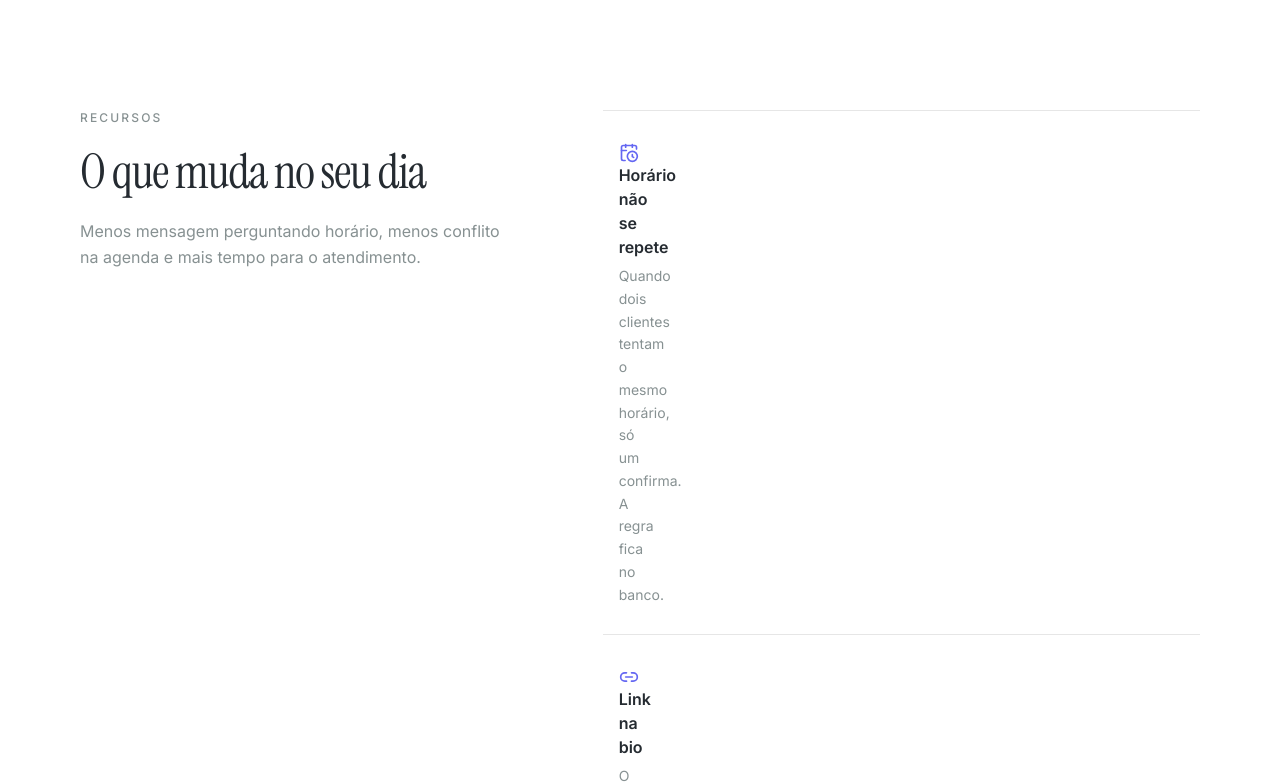
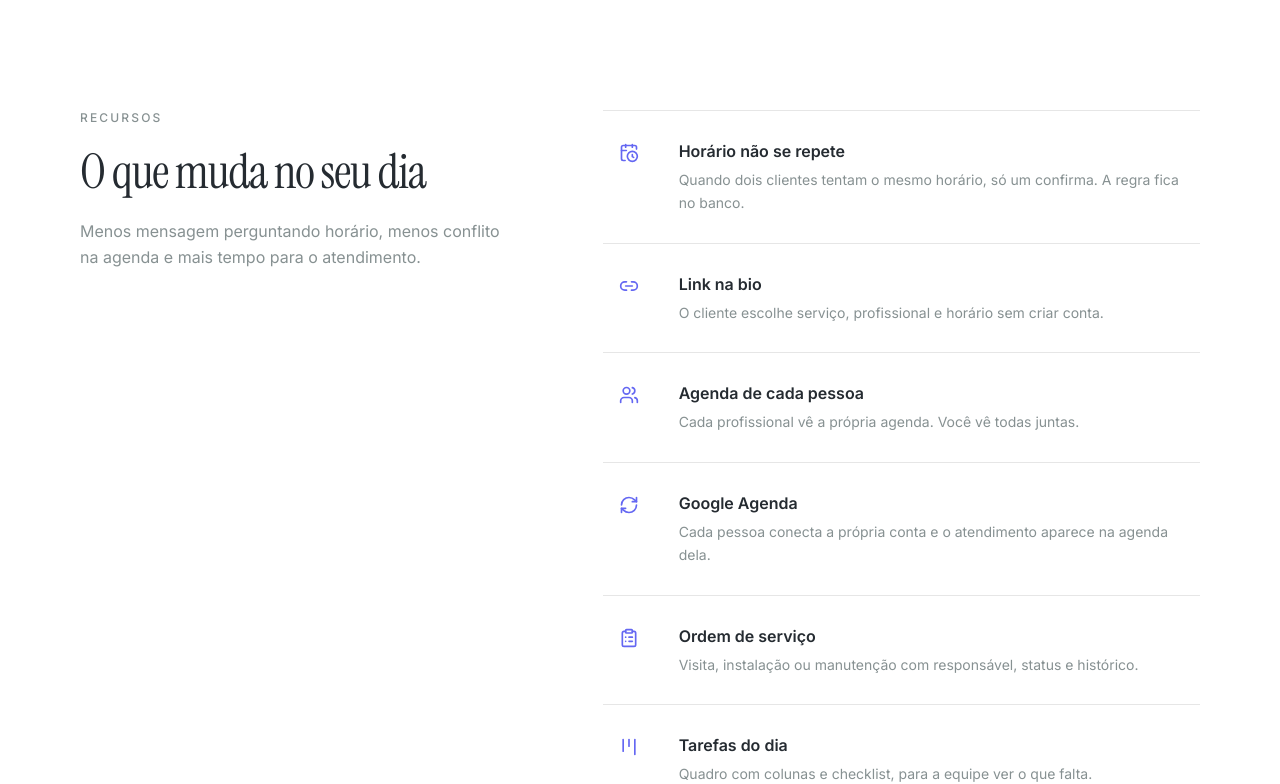
Before and after one commit to uLuc4s/Trabalho-, a Next.js app in the folder web/: page / in a window 1280 px wide. Shown: the part 802-1586 px from the top of the page. Built offline with nearby package versions, Linux system fonts and the light colour scheme.

Commit message:
fix(web): corrige layout dos itens com brilho ao passar o mouse

```diff
--- a/web/src/components/motion/interactive.tsx
+++ b/web/src/components/motion/interactive.tsx
@@ -98,13 +98,13 @@ export function Spotlight({
   }
 
   return (
-    <div ref={ref} onPointerMove={handleMove} className={`group relative overflow-hidden ${className ?? ""}`}>
+    <div ref={ref} onPointerMove={handleMove} className="group relative overflow-hidden">
       <motion.div
         aria-hidden
         style={{ background }}
         className="pointer-events-none absolute inset-0 opacity-0 transition-opacity duration-500 group-hover:opacity-100"
       />
-      <div className="relative">{children}</div>
+      <div className={`relative ${className ?? ""}`}>{children}</div>
     </div>
   );
 }
```
